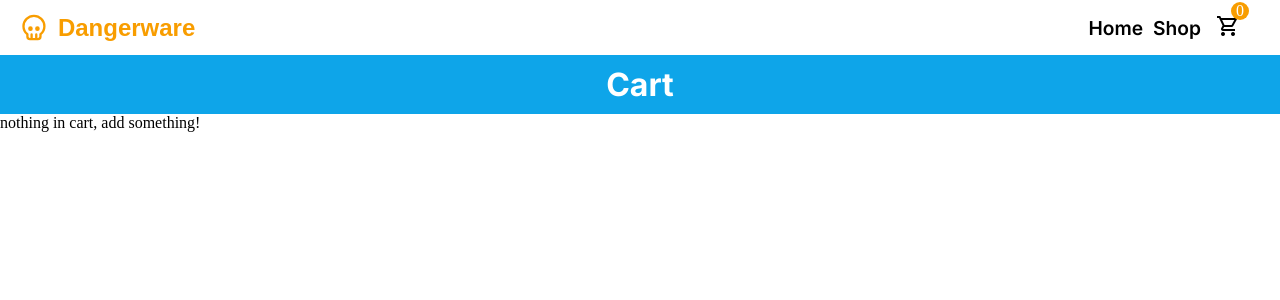
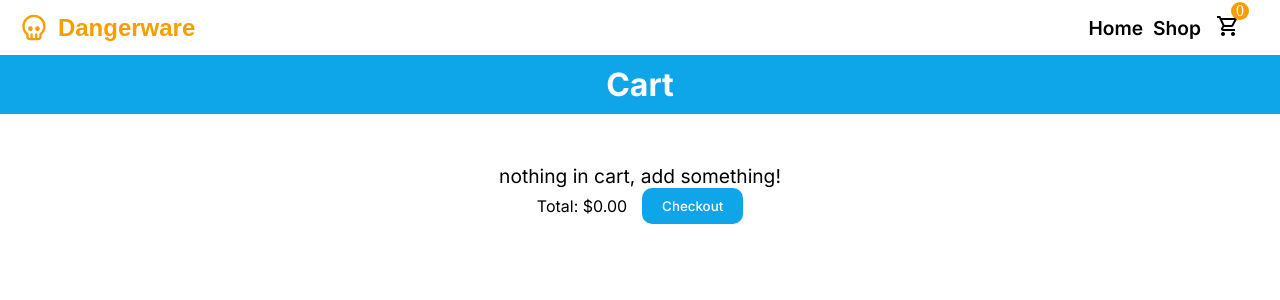
Before and after one commit to akashJavascript/shopping-cart, a React (Vite) app: page /cart in a window 1280 px wide. Shown: the top 300 px of the page. Built offline with nearby package versions, Linux system fonts and the light colour scheme; a web font is replaced by a local one.

Commit message:
feat: local storage and checkout section

```diff
--- a/src/App.jsx
+++ b/src/App.jsx
@@ -1,4 +1,4 @@
-import React, { useState } from 'react';
+import React, { useEffect, useState } from 'react';
 import HomePage from './pages/HomePage';
 import ShopPage from './pages/ShopPage';
 import Cart from './pages/Cart';
@@ -6,6 +6,15 @@ import { createBrowserRouter, RouterProvider } from 'react-router-dom';
 
 const App = () => {
   const [cart, setCart] = useState([]);
+  useEffect(() => {
+    const cart = localStorage.getItem('cart');
+    if (cart) {
+      setCart(JSON.parse(cart));
+    }
+  }, []);
+  useEffect(() => {
+    localStorage.setItem('cart', JSON.stringify(cart));
+  }, [cart]);
 
   const addToCart = (item) => {
     // Check if the item already exists in the cart
@@ -32,6 +41,10 @@ const App = () => {
       setCart(updatedCart);
     }
   };
+  const deleteItem = (itemId) => {
+    const updatedCart = cart.filter((item) => item.id !== itemId);
+    setCart(updatedCart);
+  };
   const itemCount = cart.reduce((total, item) => total + item.quantity, 0);
 
   const router = createBrowserRouter([
@@ -51,8 +64,8 @@ const App = () => {
         <Cart
           items={cart}
           itemCount={itemCount}
-          addToCart={addToCart}
           setItemQuantity={setItemQuantity}
+          deleteItem={deleteItem}
         />
       ),
     },
--- a/src/components/CartItem.jsx
+++ b/src/components/CartItem.jsx
@@ -1,7 +1,7 @@
 import '../styles/CartItem.css';
 import { useState } from 'react';
 import QuantityInput from './QuantityInput';
-const CartItem = ({ item, addToCart, setItemQuantity }) => {
+const CartItem = ({ item, setItemQuantity, deleteItem }) => {
   const [quantity, setQuantity] = useState(item.quantity);
   const incrementQuantity = () => {
     setQuantity((prevQuantity) => prevQuantity + 1);
@@ -22,14 +22,19 @@ const CartItem = ({ item, addToCart, setItemQuantity }) => {
         <div className="cart-item-price">
           {quantity} x ${item.price}
         </div>
+        <div className="item-options">
           <QuantityInput
             quantity={quantity}
+            incrementQuantity={incrementQuantity}
             setQuantity={setQuantity}
-          incrementQuantity={incrementQuantity}
             decrementQuantity={decrementQuantity}
             changeFunction={setItemQuantity}
             itemId={item.id}
           />
+          <button className="delete-item" onClick={() => deleteItem(item.id)}>
+            Delete
+          </button>
+        </div>
       </div>
     </div>
   );
--- a/src/components/QuantityInput.jsx
+++ b/src/components/QuantityInput.jsx
@@ -13,7 +13,7 @@ function QuantityInput({
   const handleChange = (event) => {
     let value = event.target.value;
     if (value !== '') {
-      value = Number(value);
+      value = parseInt(Number(value));
       if (value < 1) {
         value = 1;
       }
--- a/src/hooks/getItems.jsx
+++ b/src/hooks/getItems.jsx
@@ -3,13 +3,11 @@ import { useEffect, useState } from 'react';
 export const UseGetItems = (limit) => {
   const [items, setItems] = useState([]);
   useEffect(() => {
-    console.time();
     fetch(`https://fakestoreapi.com/products?limit=${limit}`)
       .then((res) => res.json())
       .then((data) => {
         setItems(data);
       });
   }, [limit]);
-  console.timeEnd();
   return items;
 };
--- a/src/pages/Cart.jsx
+++ b/src/pages/Cart.jsx
@@ -1,27 +1,39 @@
 import NavbarShop from '../components/NavbarShop';
 import CartItem from '../components/CartItem';
 import '../styles/Cart.css';
-const Cart = ({ items, itemCount, addToCart, setItemQuantity }) => {
+const Cart = ({ items, itemCount, setItemQuantity, deleteItem }) => {
+  let total = items.reduce(
+    (total, item) => total + item.quantity * item.price,
+    0,
+  );
+  let formatted = Intl.NumberFormat(undefined, {
+    style: 'currency',
+    currency: 'USD',
+  }).format(total);
   return (
     <div>
       <NavbarShop itemCount={Number(itemCount)} />
       <h1 className="cart-header">Cart</h1>
       <div className="cart-items">
         {items.length === 0 ? (
-          <div className="empty-cart">nothing in cart, add something!</div>
+          <p className="empty-cart">nothing in cart, add something!</p>
         ) : (
           items.map((item) => {
             return (
               <CartItem
                 key={item.id}
                 item={item}
-                addToCart={addToCart}
                 setItemQuantity={setItemQuantity}
+                deleteItem={deleteItem}
               />
             );
           })
         )}
       </div>
+      <section className="checkout-section">
+        <div className="total">Total: {formatted}</div>
+        <button className="checkout-button">Checkout</button>
+      </section>
     </div>
   );
 };
--- a/src/pages/ShopPage.jsx
+++ b/src/pages/ShopPage.jsx
@@ -5,7 +5,6 @@ import '../styles/ShopPage.css';
 
 const ShopPage = ({ cart, addToCart, itemCount }) => {
   let items = UseGetItems(20);
-
   return (
     <div>
       <NavbarShop itemCount={itemCount}></NavbarShop>
--- a/src/styles/Cart.css
+++ b/src/styles/Cart.css
@@ -7,3 +7,26 @@
   padding: 10px;
   text-align: center;
 }
+.total {
+  font-family: 'Inter', sans-serif;
+}
+.checkout-button {
+  font-family: 'Inter', sans-serif;
+  background-color: #0ea5e9;
+  color: white;
+  border: none;
+  padding: 10px 20px;
+  border-radius: 10px;
+  font-weight: 500;
+  cursor: pointer;
+}
+.checkout-button:hover {
+  background-color: #0c8dcf;
+}
+
+.checkout-section {
+  display: flex;
+  justify-content: center;
+  align-items: center;
+  gap: 15px;
+}
--- a/src/styles/CartItem.css
+++ b/src/styles/CartItem.css
@@ -11,8 +11,6 @@
   border-radius: 10px;
 }
 .item-details {
-  display: flex;
-  flex-direction: column;
   margin-left: 30px;
   font-family: 'Inter', sans-serif;
 }
@@ -21,7 +19,7 @@
   font-weight: bold;
   padding-bottom: 5px;
 }
-@media screen and (max-width: 768px) {
+@media screen and (max-width: 425px) {
   .cart-item {
     flex-direction: column;
     align-items: center;
@@ -33,7 +31,31 @@
   .item-image {
     margin-bottom: 20px;
   }
+  .item-options {
+    justify-content: center;
+  }
 }
 .cart-item-price {
   margin-bottom: 15px;
 }
+
+.delete-item {
+  padding: 5px 10px;
+  background-color: #de3c4b;
+  border-radius: 7px;
+  border: none;
+  color: white;
+  cursor: pointer;
+  margin-left: 15px;
+  font-family: 'Inter', sans-serif;
+}
+.item-options {
+  display: flex;
+  align-items: center;
+}
+.empty-cart {
+  font-family: 'Inter', sans-serif;
+  font-size: 1.2rem;
+  text-align: center;
+  margin-top: 50px;
+}
--- a/src/styles/CollectionBanner.css
+++ b/src/styles/CollectionBanner.css
@@ -37,6 +37,7 @@
 @media screen and (max-width: 599px) {
   .collection-banner {
     height: 200px;
+    padding: 10px;
   }
   .text-container {
     padding: 20px;
--- a/src/styles/index.css
+++ b/src/styles/index.css
@@ -5,4 +5,5 @@
 }
 body {
   margin: 0;
+  padding-bottom: 15px;
 }
```
Lines whose indentation alone changed are shown as unchanged.
